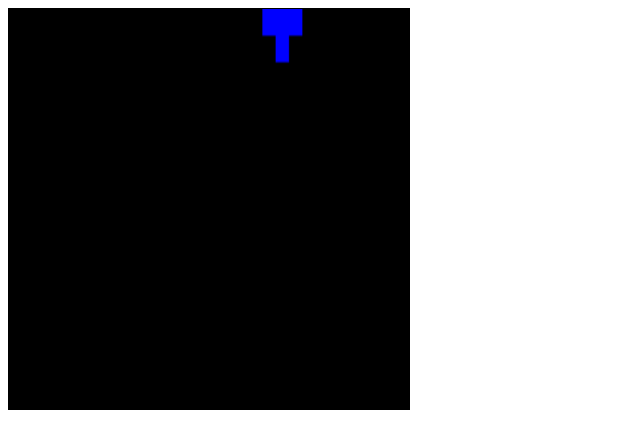
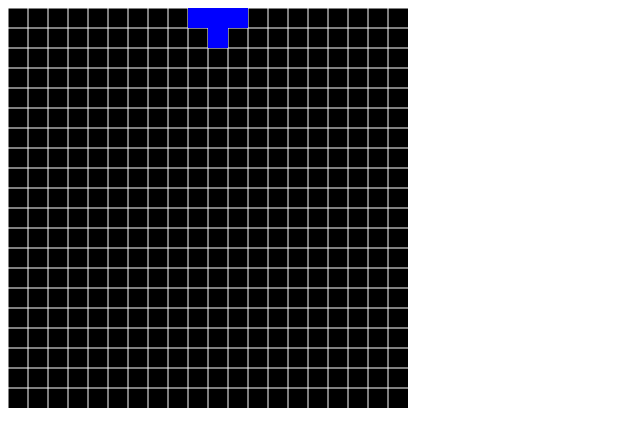
Before and after one commit to tanel/tetris, a plain HTML site: page index.html in a window 1280 px wide. Shown: the whole page, without its empty margins (0-640 px from the left). Drawn offline with Linux system fonts and the light colour scheme.

Commit message:
Draw grid.

```diff
--- a/happy-tetris.js
+++ b/happy-tetris.js
@@ -1,8 +1,8 @@
 var game = {
 	canvas: null,
-	rows: 40,
-	cols: 40,
-	pixelSize: 10, // canvas width / cols
+	cols: 20,
+	rows: 20,
+	pixelSize: 20, // canvas.width / cols
 	colors: ["red", "blue", "green", "yellow"],
 	tetrominoes: ["I", "O", "T", "J", "L", "S", "Z"],
 	tetrominoPixels: {
@@ -163,14 +163,16 @@ var game = {
 	},
 	tetromino: null,
 
-	start: function () {
+	start: function (canvas) {
+		this.c = canvas.getContext("2d");
 		this.tetromino = this.randomTetromino();
 		this.drawBackground();
+		this.drawGrid();
 		this.tick();
 	},
 
 	tick: function () {
-		this.draw();
+		this.drawTetromino();
 		this.timeout = window.setTimeout(this.tick.bind(this), 1000 * 100);
 	},
 
@@ -196,6 +198,24 @@ var game = {
 		this.c.fillRect(0, 0, this.cols * this.pixelSize, this.rows * this.pixelSize);
 	},
 
+	drawGrid: function () {
+		this.c.strokeStyle = "white";
+		this.c.lineWidth = 1;
+		this.c.beginPath();
+
+		for (var row = 0; row < this.rows; row++) {
+			this.c.moveTo(0, row * this.pixelSize);
+			this.c.lineTo(this.cols * this.pixelSize, row * this.pixelSize);
+		}
+
+		for (var col = 0; col < this.cols; col++) {
+			this.c.moveTo(col * this.pixelSize, 0);
+			this.c.lineTo(col * this.pixelSize, row * this.rows);
+		}
+
+		this.c.stroke();
+	},
+
 	newPixels: function (rows, cols) {
 		var pixels = new Array(rows);
 		for (var row = 0; row < pixels.length; row++) {
@@ -205,11 +225,11 @@ var game = {
 		return pixels;
 	},
 
-	draw: function () {
+	drawTetromino: function () {
 		var tetrominoPixels = this.tetrominoPixels[this.tetromino.tetromino][this.tetromino.direction];
 		for (var row = 0; row < tetrominoPixels.length; row++) {
 			for (var col = 0; col < tetrominoPixels[row].length; col++) {
-				if (tetrominoPixels[row][col] === 1) {
+				if (tetrominoPixels[row][col]) {
 					this.drawPixel({
 						row: this.tetromino.y + row,
 						col: this.tetromino.x + col,
@@ -221,12 +241,8 @@ var game = {
 	},
 
 	drawPixel: function (pixel) {
-		console.log(pixel);
-
 		var x = pixel.col * this.pixelSize,
 			y = pixel.row * this.pixelSize;
-
-		console.log(x, y, x + this.pixelSize, y + this.pixelSize);
 
 		this.c.fillStyle = pixel.color;
 		this.c.fillRect(x, y, this.pixelSize, this.pixelSize);
@@ -234,6 +250,5 @@ var game = {
 };
 
 window.onload = function () {
-	game.c = document.querySelector("canvas").getContext("2d");
-	game.start();
+	game.start(document.querySelector("canvas"));
 };
--- a/index.html
+++ b/index.html
@@ -4,7 +4,7 @@
      	<title>Happy Tetris</title>
      </head>
      <body>
-     	<canvas style="width: 400px; height: 400px; border:1px solid;"></canvas>
+     	<canvas width="400" height="400"></canvas>
      	<script src="happy-tetris.js"></script>
      </body>
 </html>
```
